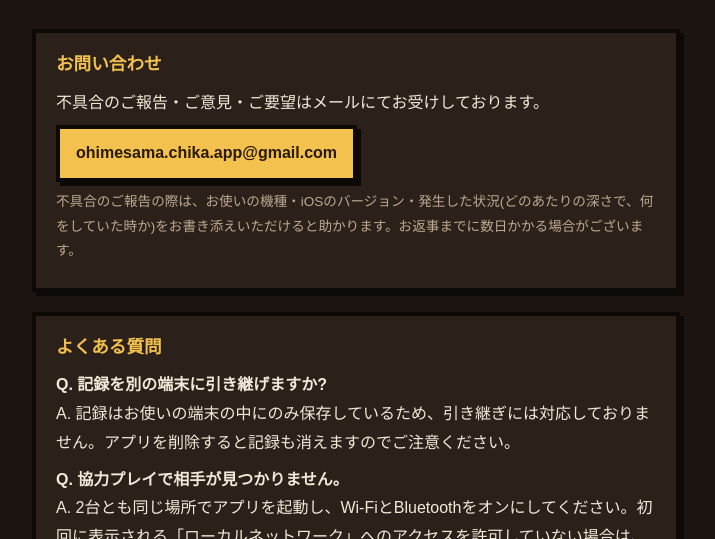
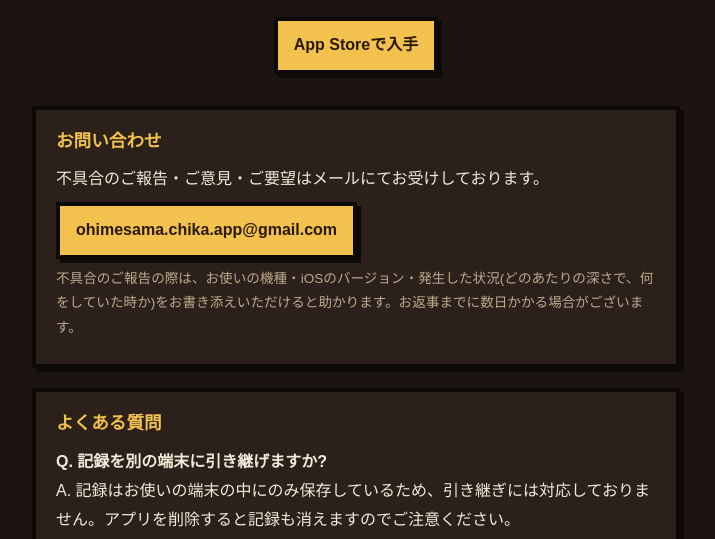
Before and after one commit to tsuka-jan11/ohimesama-support, a plain HTML site: page index.html in a window 1280 px wide. Shown: the part 254-793 px from the top of the page, without its empty margins (284-999 px from the left). Drawn offline with Linux system fonts and the light colour scheme.

Commit message:
App Storeへのリンクを追加
Co-Authored-By: Claude Opus 5.5 <noreply@anthropic.com>

```diff
--- a/index.html
+++ b/index.html
@@ -12,6 +12,7 @@
     <img src="icon.png" alt="アプリアイコン">
     <h1>お姫様が地下にいる(らしい)</h1>
     <p class="sub">サポートページ</p>
+    <p><a class="store" href="https://apps.apple.com/jp/app/id6816427554">App Storeで入手</a></p>
   </header>
 
   <section>
--- a/style.css
+++ b/style.css
@@ -36,7 +36,7 @@ h2 { font-size: 1.1rem; color: var(--accent); margin: 0 0 8px; }
 p, ul { margin: 8px 0; }
 ul { padding-left: 1.3em; }
 a { color: var(--link); }
-.mail {
+.mail, .store {
   display: inline-block;
   background: var(--accent);
   color: #2a1a05;
@@ -47,5 +47,6 @@ a { color: var(--link); }
   box-shadow: 4px 4px 0 var(--border);
   word-break: break-all;
 }
+.store { margin-top: 12px; }
 .note { color: var(--muted); font-size: .85rem; }
 footer { text-align: center; color: var(--muted); font-size: .8rem; margin-top: 40px; }
```
